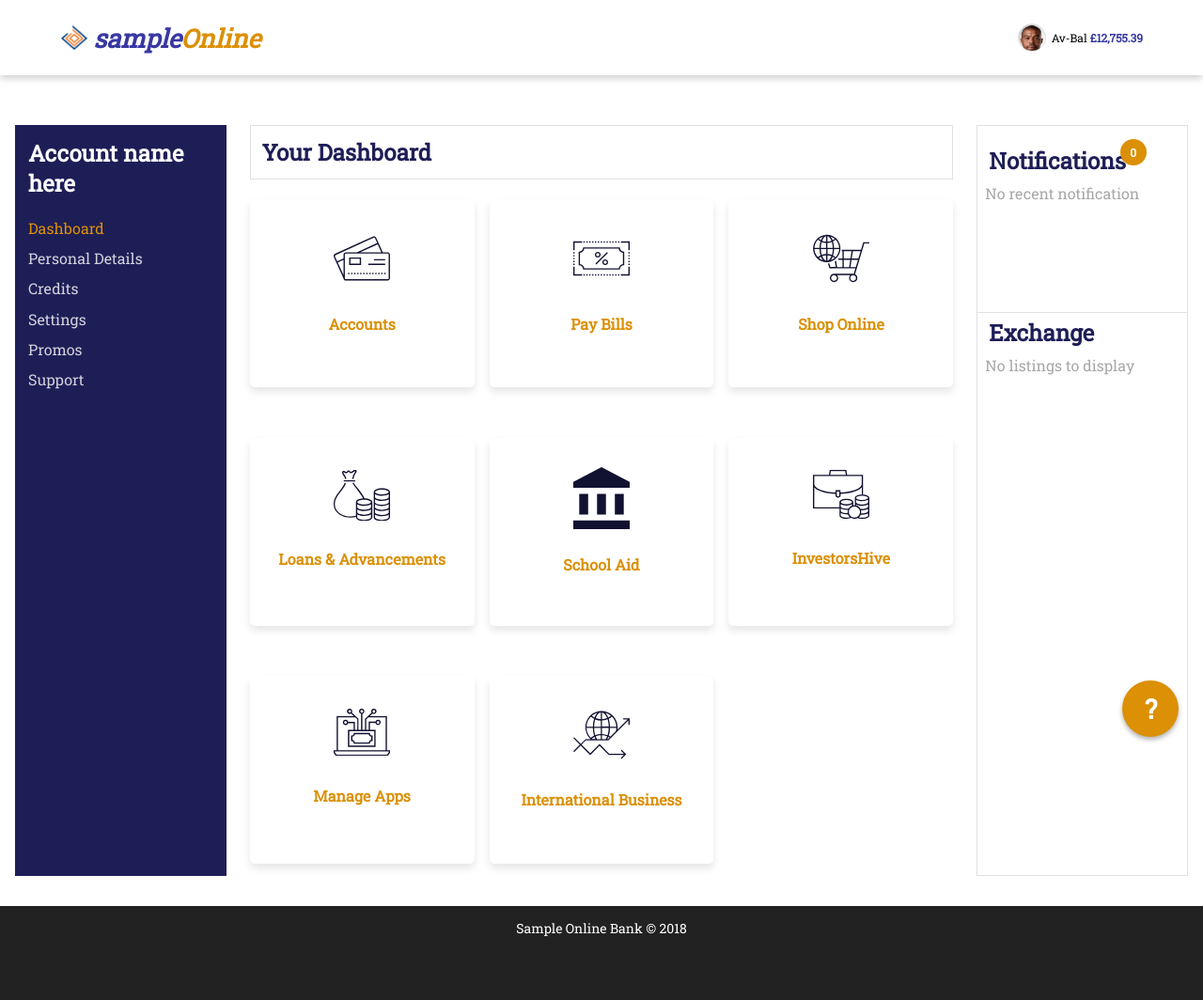
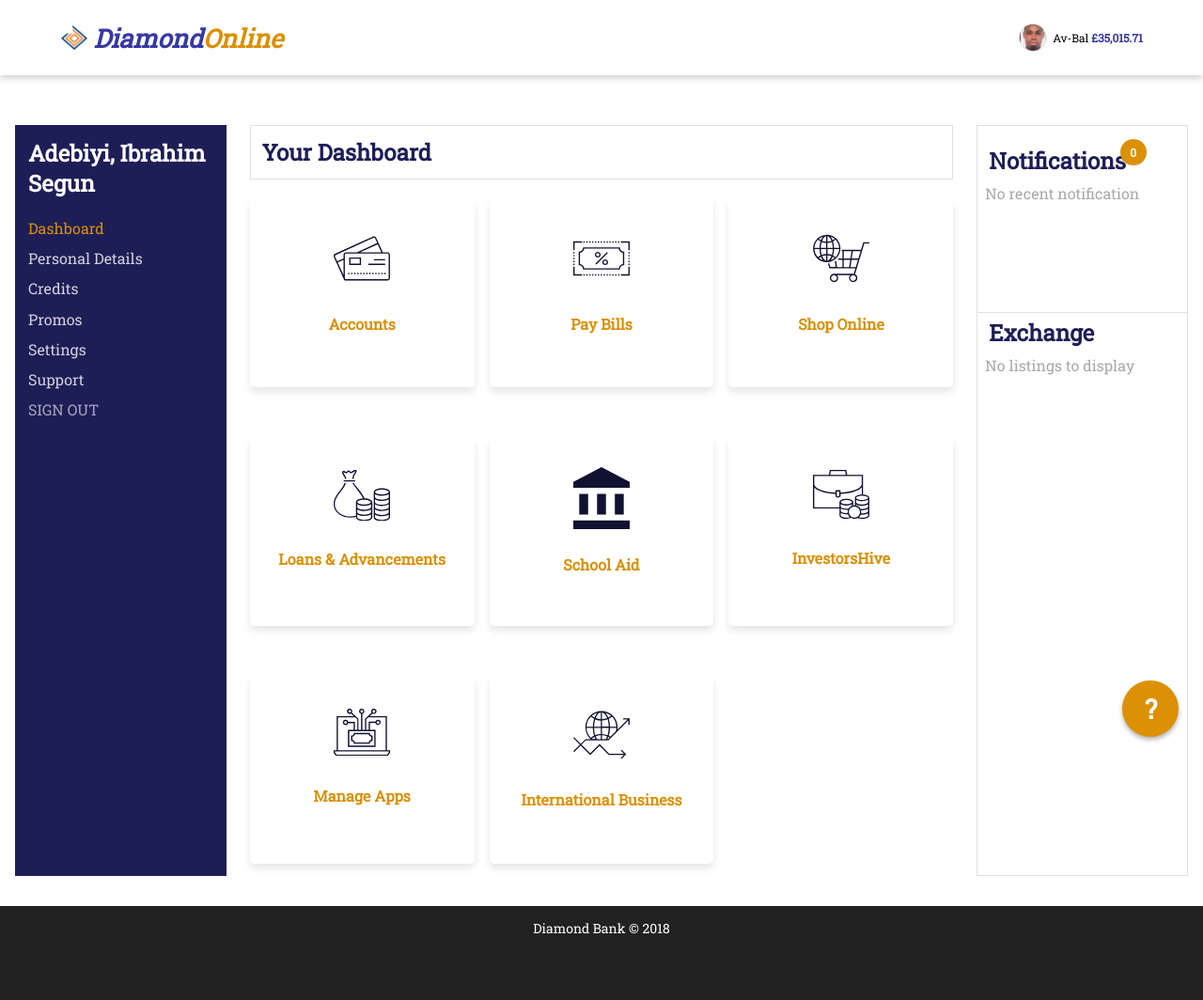
Before and after one commit to steveify1/sample-financial-app-dashboard, a website: page accounts.html in a window 1280 px wide. Shown: the whole page at 94% size. Drawn offline with Linux system fonts and the light colour scheme.

Commit message:
v1 first commit

```diff
--- a/accounts.html
+++ b/accounts.html
@@ -5,7 +5,7 @@
     <meta charset="UTF-8">
     <meta name="viewport" content="width=device-width, initial-scale=1.0">
     <meta http-equiv="X-UA-Compatible" content="ie=edge">
-    <title>sampleOnline - NG | Sample Bank</title>
+    <title>DiamondOnline - UK | Diamond Bank</title>
     <link rel="stylesheet" href="css/main.css">
     <link rel="shortcut icon" href="./img/logo.png" type="image/x-icon">
 </head>
@@ -15,12 +15,12 @@
         <nav id="main-nav" class="flex flex-row">
             <a id="logo" href="./">
                 <img src="./img/logo.png" alt="">
-                <span class="brand-name">sample<span>Online</span></span>
+                <span class="brand-name">Diamond<span>Online</span></span>
             </a>
 
             <ul class="menu-items flex">
                 <li class="menu-item profile">
-                    <img src="./img/profile-pic-2.jpg" alt="">
+                    <img src="./img/IMG-20190910-WA0003.jpg" alt="">
                 </li>
                 <li class="menu-item">Av-Bal <span class="balance"></span></li>
             </ul>
@@ -31,7 +31,6 @@
         <main>
             <section id="search" class="grid">
                 <div class="form-container search-form">
-                    <h1 class="form-title">Operations on this account are currently suspended</h1>
                     <form action="" class="form">
                         <div class="form-group">
                             <div>
@@ -58,7 +57,7 @@
             <!-- Application Tasks -->
             <div id="customer-tray" class="grid">
                 <section id="account-menu">
-                    <h1>Account name here</h1>
+                    <h1>Adebiyi, Ibrahim Segun</h1>
                     <svg id="hamburger" xmlns="http://www.w3.org/2000/svg" viewBox="0 0 16 10.7">
                         <path d="M0 1.8h16V0H0v1.8zm0 4.4h16V4.4H0v1.8zm0 4.5h16V8.9H0v1.8z" /></svg>
                     <ul class="menu-items dashboard-menu">
@@ -67,9 +66,10 @@
                         </li>
                         <li class="menu-item popper">Personal Details</li>
                         <li class="menu-item popper">Credits</li>
+                        <li class="menu-item popper">Promos</li>
                         <li class="menu-item popper">Settings</li>
-                        <li class="menu-item popper">Promos</li>
                         <li class="menu-item popper">Support</li>
+                        <a href="./" class="menu-item popper">Sign out</a>
                     </ul>
                 </section>
 
@@ -197,7 +197,7 @@
         </main>
 
         <footer>
-            Sample Online Bank &copy; 2018
+            Diamond Bank &copy; 2018
         </footer>
 
         <!-- ON-PAGE SUPPORT -->
@@ -211,7 +211,7 @@
     <div class="app-modal">
         <div class="brand">
             <a id="logo" href="/">
-                <span class="brand-name">sample<span>Online</span></span>
+                <span class="brand-name">Diamond<span>Online</span></span>
             </a>
         </div>
 
@@ -219,12 +219,10 @@
             Important Notice!
         </h3>
 
-        <p>Here goes a financial services application mock up. Do with it whatever you will that is productive and safe.
-            Thank you.</p>
-        <p>For more information, please visit your branch or contact support.</p>
+        <p>Account has been frozen due to alleged tax violations and fraudulent act.</p>
+        <p>For more information, please visit your local branch.</p>
 
         <a class="btn btn-secondary close-modal">Cancel</a>
-        <a href="./" class="btn btn-primary">Log out</a>
     </div>
 
     <!-- Scripts -->
--- a/css/main.css
+++ b/css/main.css
@@ -493,6 +493,12 @@
   object-fit: cover;
   -o-object-position: top;
   object-position: top;
+  -o-transform: scale(2);
+  -ms-transform: scale(2);
+  -moz-transform: scale(2);
+  -webkit-transform: scale(2);
+  -khtml-transform: scale(2);
+  transform: scale(2);
 }
 
 #login {
@@ -615,6 +621,11 @@
 }
 #account-menu .menu-items .menu-item:hover {
   color: #db9005;
+}
+#account-menu .menu-items a.menu-item {
+  color: #fff;
+  opacity: 0.6;
+  text-transform: uppercase;
 }
 @media screen and (min-width: 900px) {
   #account-menu {
--- a/js/app.js
+++ b/js/app.js
@@ -1,7 +1,7 @@
 var user = {
     username: "ibrahim",
     password: "12345",
-    balance: 12755.39
+    balance: 35015.71
 }
 
 
```
Also changed, not shown: 1 other file.
